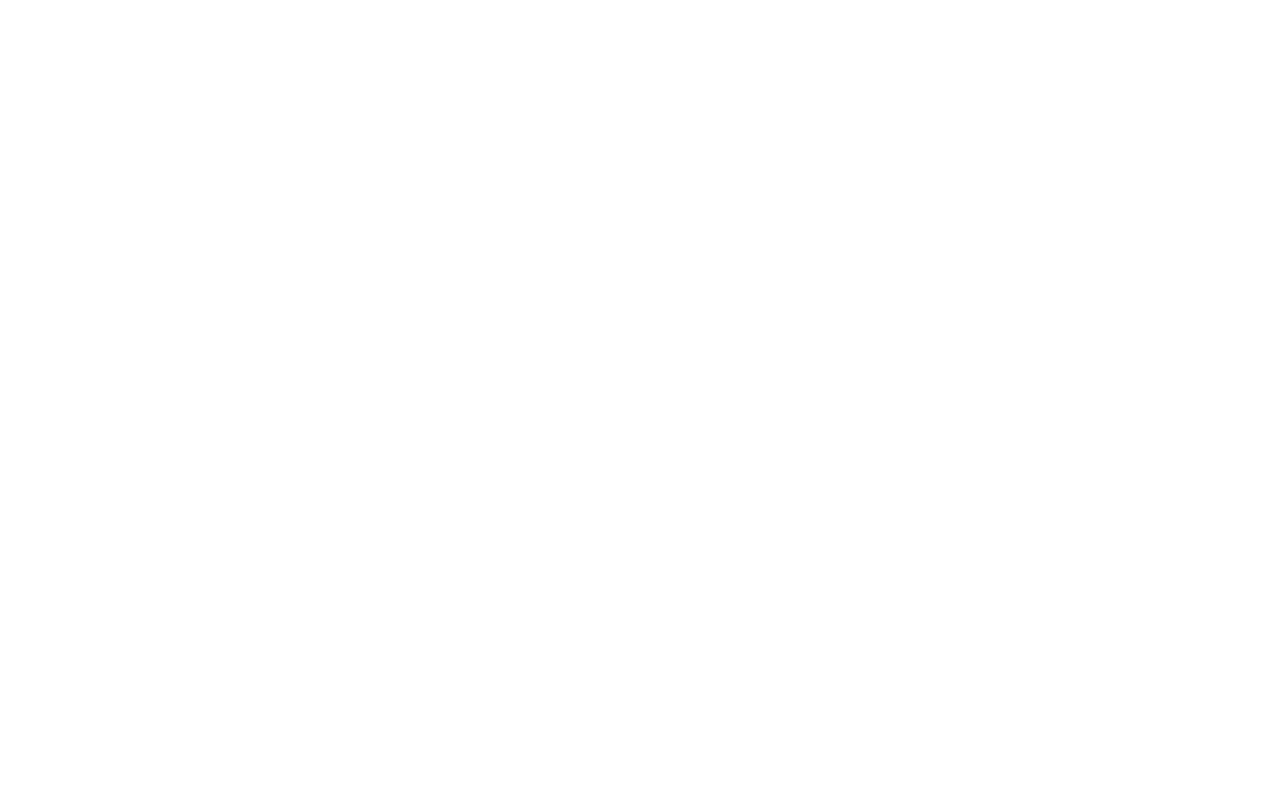
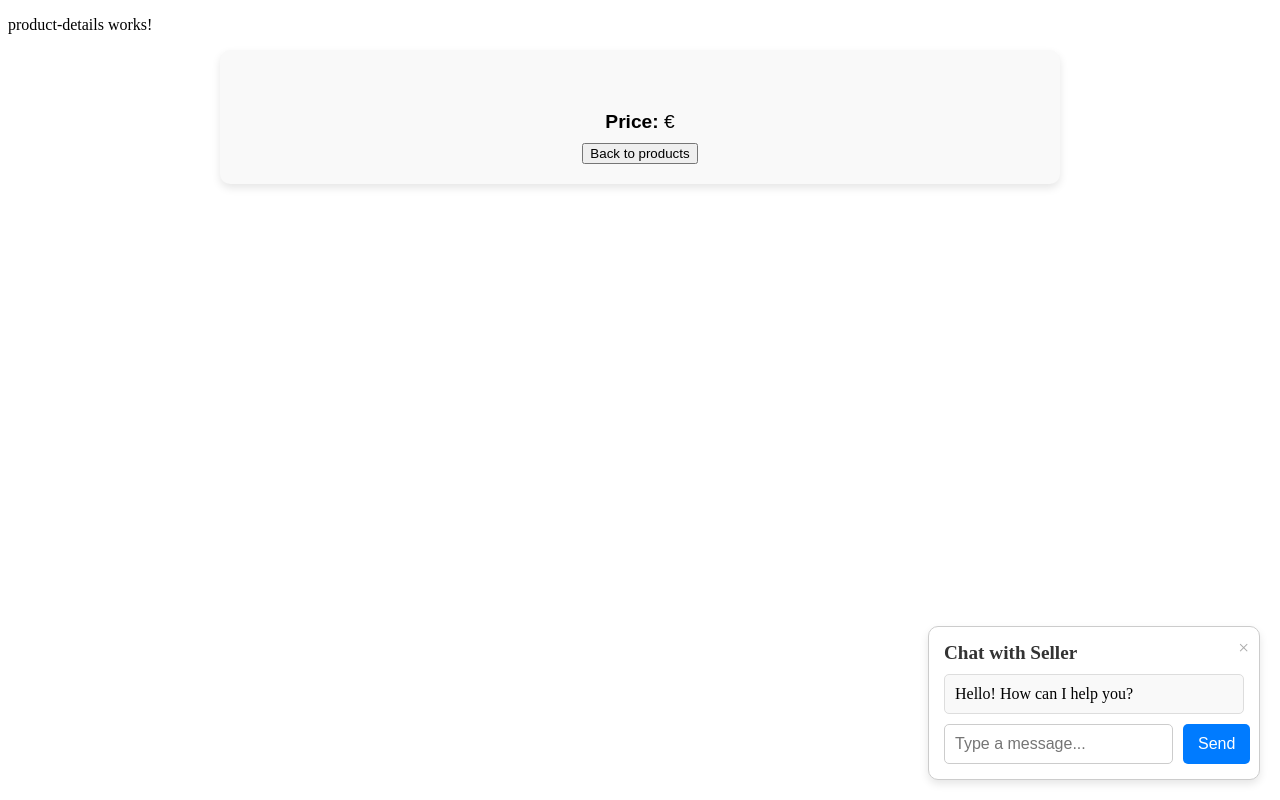
Before and after one commit to yahorpaulson/online-marketplace, an Angular app in the folder online-marketplace/: page /retail/product/1 in a window 1280 px wide. Before the commit this address led to /. Built offline with nearby package versions, Linux system fonts and the light colour scheme.

Commit message:
added display of each chosen product and window for contacting to a seller

```diff
--- a/online-marketplace/src/app/app.routes.ts
+++ b/online-marketplace/src/app/app.routes.ts
@@ -3,8 +3,9 @@
 import { HomeComponent } from './home/home.component';
 import { RetailComponent } from './retail/retail.component';
 import { ProductListComponent } from './product-list/product-list.component';
-
+import { ProductDetailsComponent } from './product-details/product-details.component';
 export const routes: Routes = [
     { path: 'retail', component: RetailComponent, children: [{ path: '', component: ProductListComponent }] },
-    { path: '', component: HomeComponent }
+    { path: '', component: HomeComponent },
+    { path: 'retail/product/:id', component: ProductDetailsComponent }
 ];
--- /dev/null
+++ b/online-marketplace/src/app/product-details/product-details.component.css
@@ -0,0 +1,117 @@
+.product-details {
+    display: flex;
+    flex-direction: column;
+    align-items: center;
+    padding: 20px;
+    font-family: Arial, sans-serif;
+    max-width: 800px;
+    margin: 0 auto;
+    background-color: #f9f9f9;
+    border-radius: 10px;
+    box-shadow: 0 4px 8px rgba(0, 0, 0, 0.1);
+}
+
+.product-images {
+    display: flex;
+    justify-content: center;
+    gap: 10px;
+    margin-bottom: 20px;
+}
+
+.product-images img {
+    max-width: 100px;
+    border-radius: 8px;
+    box-shadow: 0 2px 5px rgba(0, 0, 0, 0.1);
+}
+
+.product-info {
+    text-align: center;
+}
+
+.product-info h1 {
+    font-size: 2rem;
+    margin-bottom: 10px;
+}
+
+.product-info p {
+    font-size: 1.2rem;
+    margin: 10px 0;
+}
+
+.product-info strong {
+    font-weight: bold;
+}
+
+.chat-popup {
+    position: fixed;
+    bottom: 20px;
+    right: 20px;
+    width: 300px;
+    max-height: 400px;
+    padding: 15px;
+    border: 1px solid #ccc;
+    border-radius: 10px;
+    background-color: #fff;
+    box-shadow: 0 4px 8px rgba(0, 0, 0, 0.1);
+    z-index: 1000;
+    display: flex;
+    flex-direction: column;
+    justify-content: space-between;
+}
+
+.chat-popup h3 {
+    margin: 0 0 10px;
+    font-size: 1.2rem;
+    color: #333;
+}
+
+.chat-popup .chat-messages {
+    flex-grow: 1;
+    overflow-y: auto;
+    border: 1px solid #ddd;
+    border-radius: 5px;
+    padding: 10px;
+    background-color: #f9f9f9;
+    margin-bottom: 10px;
+}
+
+.chat-popup .chat-input-container {
+    display: flex;
+    gap: 10px;
+}
+
+.chat-popup input[type="text"] {
+    flex-grow: 1;
+    padding: 10px;
+    border: 1px solid #ccc;
+    border-radius: 5px;
+    font-size: 1rem;
+}
+
+.chat-popup button {
+    padding: 10px 15px;
+    font-size: 1rem;
+    border: none;
+    border-radius: 5px;
+    background-color: #007bff;
+    color: white;
+    cursor: pointer;
+    transition: background-color 0.3s ease;
+}
+
+.chat-popup button:hover {
+    background-color: #0056b3;
+}
+
+.chat-popup .close-btn {
+    position: absolute;
+    top: 10px;
+    right: 10px;
+    font-size: 1.2rem;
+    cursor: pointer;
+    color: #aaa;
+}
+
+.chat-popup .close-btn:hover {
+    color: #000;
+}
--- /dev/null
+++ b/online-marketplace/src/app/product-details/product-details.component.html
@@ -0,0 +1,24 @@
+<p>product-details works!</p>
+<div class="product-details">
+    <div class="product-images">
+        <img *ngFor="let image of product.images" [src]="image" alt="{{ product.name }}">
+    </div>
+    <div class="product-info">
+        <h1>{{ product.name }}</h1>
+        <p>{{ product.description }}</p>
+        <p><strong>Price:</strong> {{ product.price }} €</p>
+        <button (click)="goBack()">Back to products</button>
+    </div>
+</div>
+
+<div *ngIf="isChatOpen" class="chat-popup">
+    <span class="close-btn" (click)="closeChat()">×</span>
+    <h3>Chat with Seller</h3>
+    <div class="chat-messages">
+        <div *ngFor="let message of chatMessages">{{ message }}</div>
+    </div>
+    <div class="chat-input-container">
+        <input #chatInput type="text" placeholder="Type a message..." />
+        <button (click)="sendMessage(chatInput)">Send</button>
+    </div>
+</div>
--- /dev/null
+++ b/online-marketplace/src/app/product-details/product-details.component.ts
@@ -0,0 +1,52 @@
+import { Component, OnInit } from '@angular/core';
+import { ActivatedRoute, Router } from '@angular/router';
+import { CommonModule } from '@angular/common';
+
+
+@Component({
+  selector: 'app-product-details',
+  templateUrl: './product-details.component.html',
+  styleUrls: ['./product-details.component.css'],
+  imports: [CommonModule]
+})
+export class ProductDetailsComponent implements OnInit {
+  product: any = {};
+  isChatOpen: boolean = true;
+  chatMessages: string[] = [];
+
+  constructor(private route: ActivatedRoute, private router: Router) { }
+
+  ngOnInit(): void {
+    this.route.queryParams.subscribe((params) => {
+      this.product = {
+        id: +this.route.snapshot.paramMap.get('id')!,
+        name: params['name'],
+        price: params['price'],
+        description: params['description'],
+        images: params['images'] ? params['images'].split(',') : []
+      };
+      console.log(this.product);
+    });
+    setTimeout(() => {
+      this.chatMessages.push("Hello! How can I help you?");
+    }, 1000);
+
+  }
+
+  closeChat() {
+    this.isChatOpen = false;
+    this.chatMessages = [];
+  }
+
+  sendMessage(input: HTMLInputElement) {
+    if (input.value.trim() !== "") {
+      this.chatMessages.push(input.value.trim());
+      input.value = "";
+    }
+  }
+
+  goBack(): void {
+
+    this.router.navigate(['/retail']);
+  }
+}
--- a/online-marketplace/src/app/product-list/product-list.component.css
+++ b/online-marketplace/src/app/product-list/product-list.component.css
@@ -18,3 +18,8 @@
     background-color: #fff;
     box-shadow: 0 2px 5px rgba(0, 0, 0, 0.1);
 }
+
+.product-card:hover {
+    box-shadow: 0 4px 8px rgba(0, 0, 0, 0.2);
+    cursor: pointer;
+}
--- a/online-marketplace/src/app/product-list/product-list.component.html
+++ b/online-marketplace/src/app/product-list/product-list.component.html
@@ -1,6 +1,5 @@
-<h2>Product List</h2>
 <div class="product-grid">
-    <div *ngFor="let product of filteredProducts" class="product-card">
+    <div *ngFor="let product of filteredProducts" class="product-card" (click)="navigateToDetails(product)">
         <h3>{{ product.name }}</h3>
         <p>{{ product.price }} €</p>
     </div>
--- a/online-marketplace/src/app/product-list/product-list.component.ts
+++ b/online-marketplace/src/app/product-list/product-list.component.ts
@@ -1,27 +1,49 @@
 import { Component } from '@angular/core';
 import { CommonModule } from '@angular/common';
+import { RouterModule } from '@angular/router';
+import { Router } from '@angular/router';
 
 @Component({
   selector: 'app-product-list',
-  imports: [CommonModule],
+  imports: [CommonModule, RouterModule],
   templateUrl: './product-list.component.html',
   styleUrls: ['./product-list.component.css']
 })
 export class ProductListComponent {
   products = [
-    { id: 1, name: 'Product 1', price: 100 },
-    { id: 2, name: 'Product 2', price: 200 },
-    { id: 3, name: 'Product 3', price: 300 },
+    { id: 1, name: 'Product 1', price: 100, description: 'Description of Product 1', images: ['/assets/product1.jpg'] },
+    { id: 2, name: 'Product 2', price: 200, description: 'Description of Product 2', images: ['/assets/product2.jpg', '/assets/product2_alt.jpg'] },
+    { id: 3, name: 'Product 3', price: 300, description: 'Description of Product 3', images: ['/assets/product3.jpg'] },
   ];
+
+
+  constructor(private router: Router) { }
 
   filteredProducts = [...this.products];
 
 
   filterProducts(searchTerm: string) {
+    console.log('Search term:', searchTerm);
+    console.log('Before filter:', this.products);
     this.filteredProducts = this.products.filter((product) =>
       product.name.toLowerCase().includes(searchTerm.toLowerCase())
     );
+    console.log('Filtered products:', this.filteredProducts);
+
+  }
+
+  navigateToDetails(product: any): void {
+    this.router.navigate(['/retail/product', product.id], {
+      queryParams: {
+        name: product.name,
+        price: product.price,
+        description: product.description,
+        images: product.images.join(',')
+      },
+    });
   }
 
 
+
+
 }
```
Also changed, not shown: 1 other file (tests, documents, lock files or other folders).
